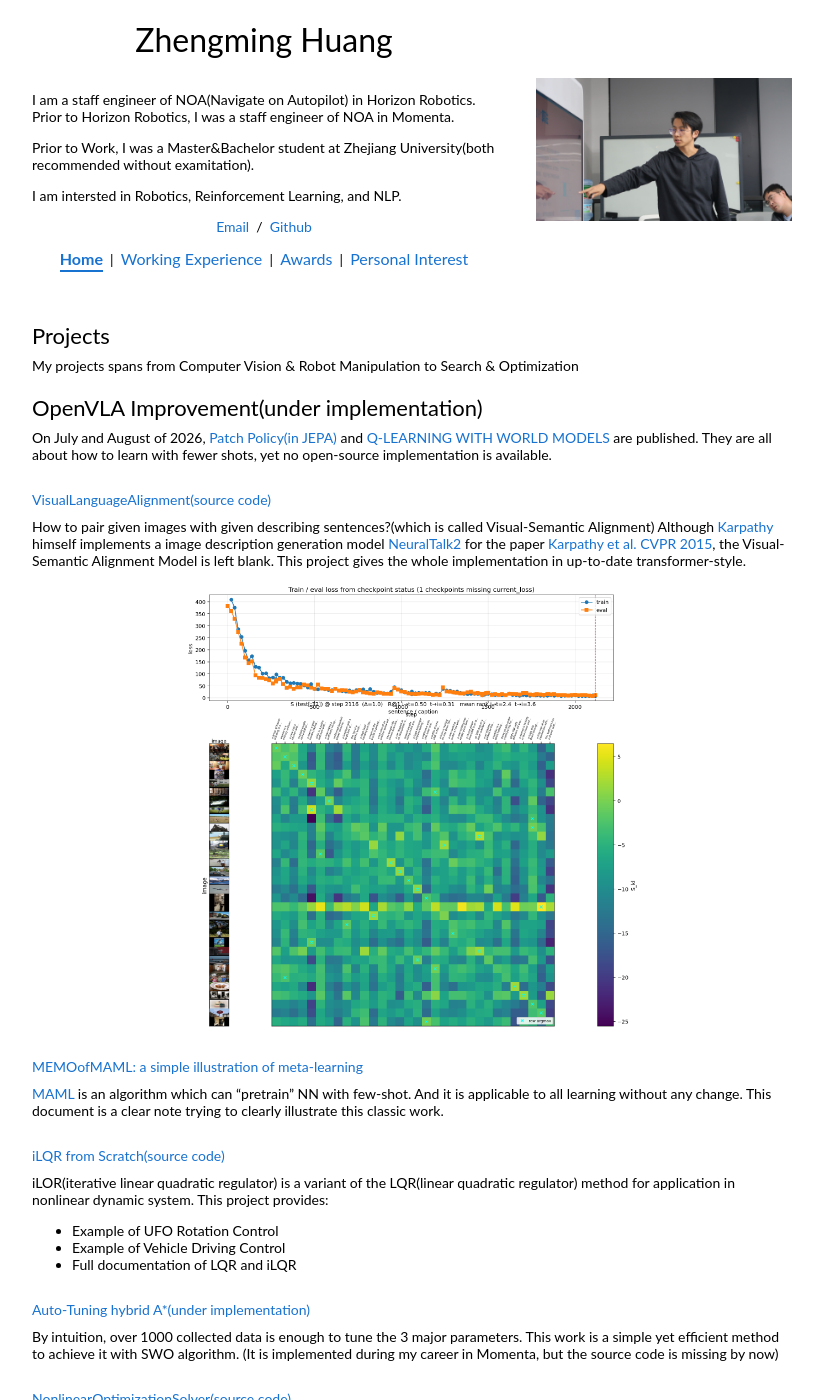
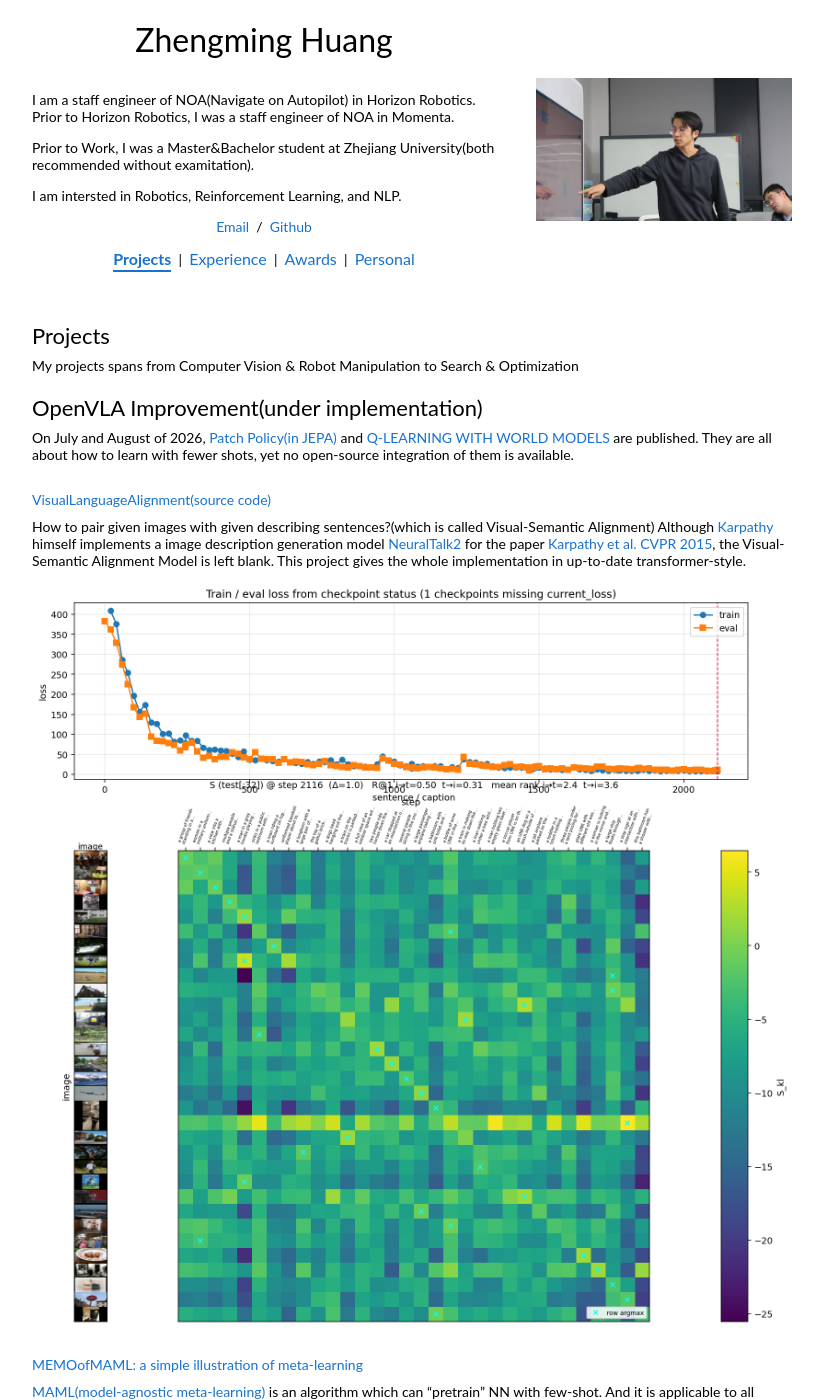
Before and after one commit to JamieHuang28/JamieHuang28.github.io, a Jekyll site: the page built from index.md, in a window 1280 px wide and 1400 px high. Shown: the whole window, without its empty margins (228-1051 px from the left). Built offline with Jekyll 4.4.1, drawn with Linux system fonts in a browser that asks for light colours; our own code applies the rules of GitHub Pages for plain Markdown files; some of the changed text lies outside the part shown.

Commit message:
Update figures

```diff
--- a/_includes/profile.html
+++ b/_includes/profile.html
@@ -11,13 +11,13 @@
       <a href="{{ profile.github }}">Github</a>
     </p>
     <p class="nav-tabs">
-      <a href="{{ '/' | relative_url }}" class="{% if page.tab == 'home' %}active{% endif %}">Home</a>
+      <a href="{{ '/' | relative_url }}" class="{% if page.tab == 'projects' %}active{% endif %}">Projects</a>
       &nbsp;|&nbsp;
-      <a href="{{ '/experience.html' | relative_url }}" class="{% if page.tab == 'experience' %}active{% endif %}">Working Experience</a>
+      <a href="{{ '/experience.html' | relative_url }}" class="{% if page.tab == 'experience' %}active{% endif %}">Experience</a>
       &nbsp;|&nbsp;
       <a href="{{ '/awards.html' | relative_url }}" class="{% if page.tab == 'awards' %}active{% endif %}">Awards</a>
       &nbsp;|&nbsp;
-      <a href="{{ '/personal.html' | relative_url }}" class="{% if page.tab == 'personal' %}active{% endif %}">Personal Interest</a>
+      <a href="{{ '/personal.html' | relative_url }}" class="{% if page.tab == 'personal' %}active{% endif %}">Personal</a>
     </p>
   </div>
   <div class="profile-photo">
--- a/index.md
+++ b/index.md
@@ -1,6 +1,6 @@
 ---
 layout: default
-tab: home
+tab: projects
 ---
 
 # Projects
@@ -8,7 +8,7 @@ tab: home
 My projects spans from Computer Vision & Robot Manipulation to Search & Optimization
 
 ## OpenVLA Improvement(under implementation)
-On July and August of 2026, [Patch Policy(in JEPA)](https://arxiv.org/abs/2607.18236) and [Q-LEARNING WITH WORLD MODELS](https://arxiv.org/pdf/2608.17163) are published. They are all about how to learn with fewer shots, yet no open-source implementation is available.
+On July and August of 2026, [Patch Policy(in JEPA)](https://arxiv.org/abs/2607.18236) and [Q-LEARNING WITH WORLD MODELS](https://arxiv.org/pdf/2608.17163) are published. They are all about how to learn with fewer shots, yet no open-source integration of them is available.
 
 
 ## [VisualLanguageAlignment(source code)](https://github.com/JamieHuang28/VisualLanguageAlignment)
@@ -17,13 +17,17 @@ How to pair given images with given describing sentences?(which is called Visual
 ![vla_train_figure](./resources/eval_train.png)
 
 ## [MEMOofMAML: a simple illustration of meta-learning](https://github.com/JamieHuang28/MEMOofMAML)
-[MAML](https://arxiv.org/abs/1703.03400) is an algorithm which can "pretrain" NN with few-shot. And it is applicable to all learning without any change. This document is a clear note trying to clearly illustrate this classic work.
+[MAML(model-agnostic meta-learning)](https://arxiv.org/abs/1703.03400) is an algorithm which can "pretrain" NN with few-shot. And it is applicable to all learning without any change. This document is a memo trying to clearly illustrate this classic work.
+
+![MAML_figure](./resources/MAML_param_updates_B.png)
 
 ## [iLQR from Scratch(source code)](https://github.com/JamieHuang28/iterative-linear-quadratic-regulator)
 iLOR(iterative linear quadratic regulator) is a variant of the LQR(linear quadratic regulator) method for application in nonlinear dynamic system. This project provides:
 - Example of UFO Rotation Control
 - Example of Vehicle Driving Control
 - Full documentation of LQR and iLQR
+
+![ilqr_figure](./resources/ilqr_vehicle_model.png)
 
 ## [Auto-Tuning hybrid A*(under implementation)](https://github.com/JamieHuang28/hybrid_astar_algorithm)
 By intuition, over 1000 collected data is enough to tune the 3 major parameters. This work is a simple yet efficient method to achieve it with SWO algorithm. (It is implemented during my career in Momenta, but the source code is missing by now)
```
Also changed, not shown: resources/MAML_param_updates_B.png (added), resources/ilqr_vehicle_model.png (added).
